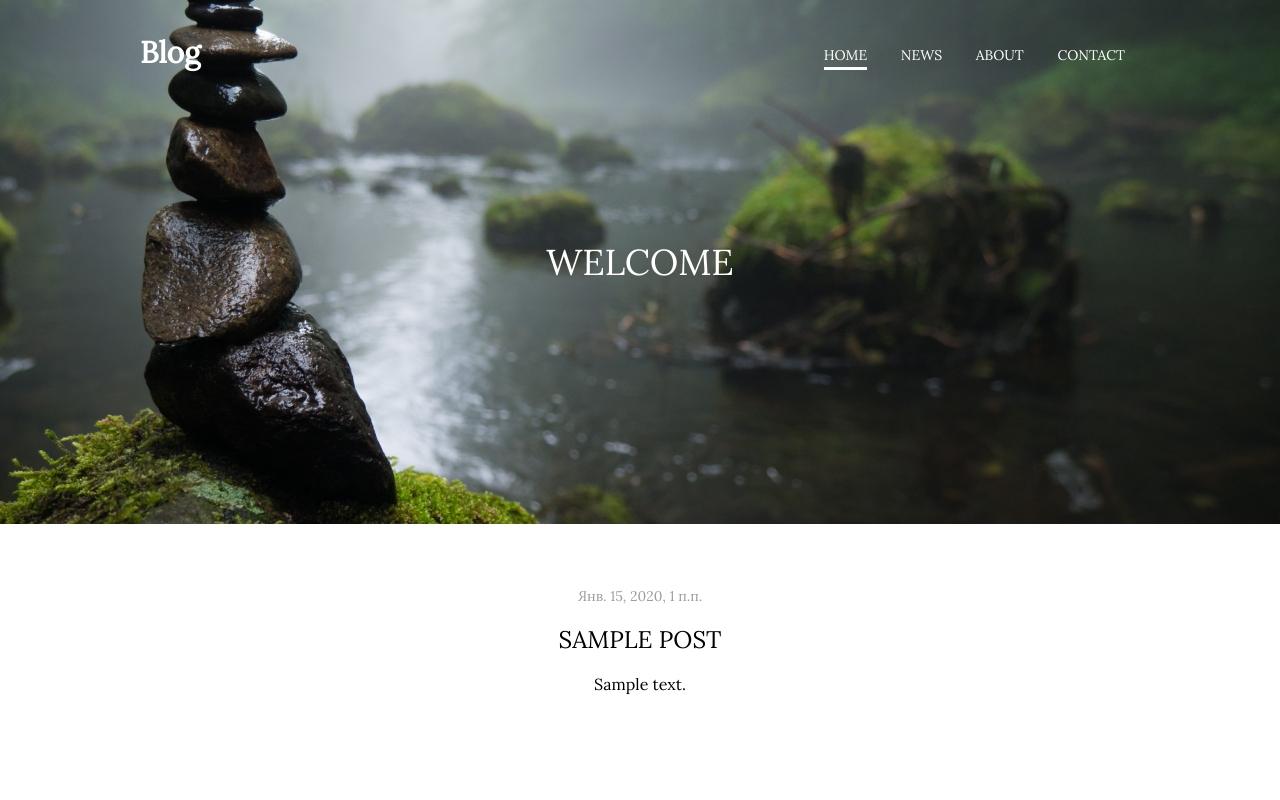
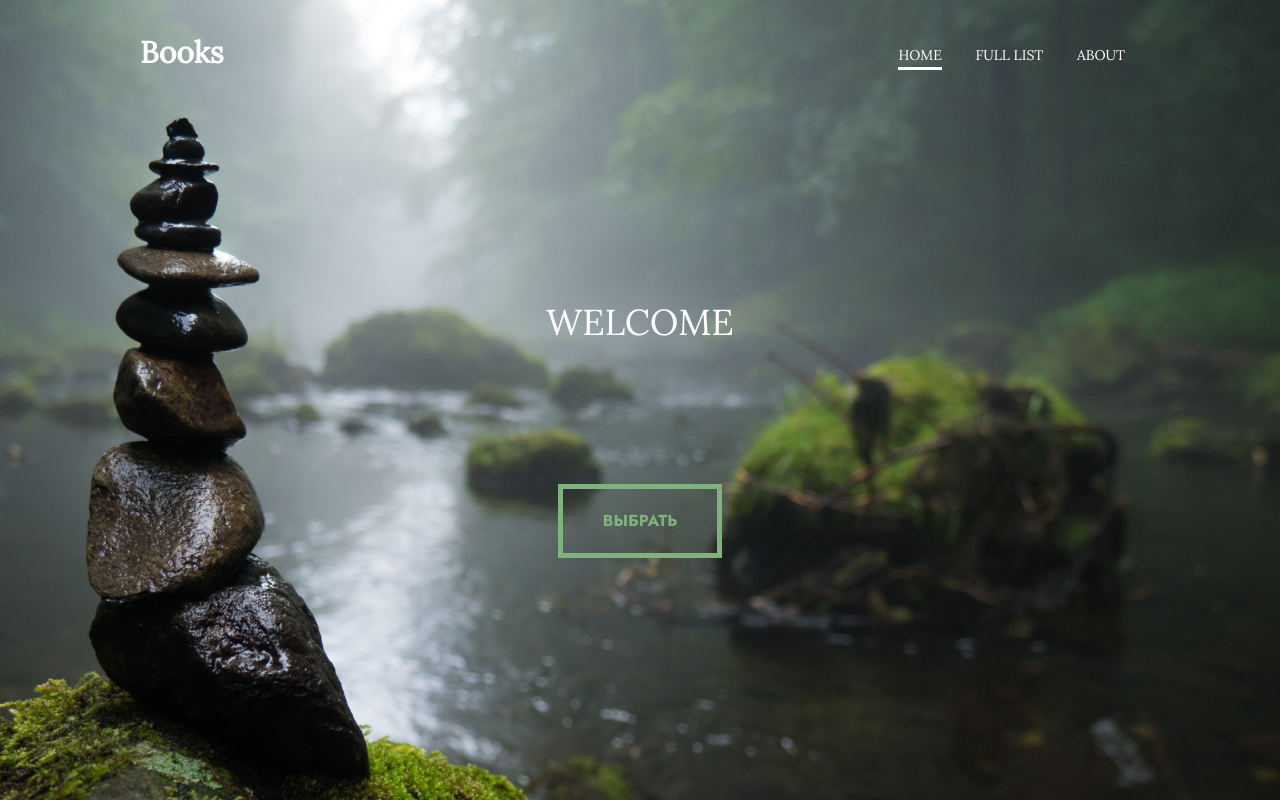
Before and after one commit to ttpavlova/book-excerpts, a Django app: page / in a window 1280 px wide. Run offline with Django 3.2, Linux system fonts and the light colour scheme; tables that the repository leaves empty hold one stand-in row (values such as "Sample post"); some web fonts are replaced.

Commit message:
added js, changed homepage

```diff
--- a/books/urls.py
+++ b/books/urls.py
@@ -20,11 +20,12 @@ from post.views import (
     bookshome,
     booksdetail,
     bookslist,
+    about,
 )
 
 urlpatterns = [
     path('admin/', admin.site.urls),
     path('', include('post.urls')),
-    path ('books/', include('post.urls')),
-    path ('detail/', include('post.urls')),
+    path ('list/', include('post.urls')),
+    path ('about/', include('post.urls')),
 ]
--- a/post/static/css/style.css
+++ b/post/static/css/style.css
@@ -7,14 +7,17 @@ body {
 	color: #000000;
 }
 
-h1, h2, h3, h4, h5, h6 {
+h1, h2, h3, h4, h5, h6, p {
 	margin: 0;
 	padding: 0;
 }
 
-p {
-	margin: 0;
-	padding: 0;
+.container {
+	width: 100%;
+	max-width: 1000px;
+	margin: 0 auto;
+	padding: 10px;
+	text-align: center;
 }
 
 /* header */
@@ -92,25 +95,27 @@ p {
 
 /* intro */
 
-.intro h1 {
+.intro {
+	text-align: center;
+
+	width: 100%;
+	height: 100vh;
+
+	background-image: url("../img/header.jpg");
+	background-position: center 100%;
+	background-repeat: no-repeat;
+	background-size: cover;
+	background-color: #73d360;
+}
+
+.intro-title {
+	margin: 300px 0 0 0;
 	font-family: 'Lora', serif;
 	font-size: 36px;
 	font-weight: 500;
 	text-transform: uppercase;
 	text-decoration: none;
 	color: #ffffff;
-}
-
-.intro {
-	width: 100%;
-	padding-top: 250px;
-	padding-bottom: 250px;
-	text-align: center;
-	background-image: url("../img/header.jpg");
-	background-position: center 100%;
-	background-repeat: no-repeat;
-	background-size: cover;
-	background-color: #73d360;
 }
 
 .intro-detail {
@@ -125,13 +130,48 @@ p {
 	background-color: #73d360;
 }
 
+.btn {
+	cursor: pointer;
+}
+
+.btn-random {
+	display: inline-block;
+	margin-top: 150px;
+
+	font-family: 'Jost', sans-serif;
+	text-align: center;
+	font-size: 16px;
+	font-weight: 500;
+	text-transform: uppercase;
+	padding: 20px 40px;
+	border: 5px solid #7fb37d;
+	background-color: transparent;
+	color: #7fb37d;
+	transition: border .4s linear, color .4s linear;
+}
+
+.btn-random:hover {
+	font-size: 18px;
+	padding: 21px 41px;
+	border: 5px solid #ffffff;
+	background-color: transparent;
+	color: #ffffff;
+}
+
+.btn-random:active {
+	font-size: 18px;
+	padding: 21px 41px;
+	border: 5px solid #7fb37d;
+	background-color: transparent;
+	color: #7fb37d;
+}
+
+/* элемент с id="max_value" нужен, чтобы узнать количество записей на сайте, но отображать его на странице не нужно */
+#max-value {
+	display: none;
+}
+
 /* content */
-
-.container {
-	width: 1000px;
-	margin: 0 auto;
-	padding: 10px;
-}
 
 .post-date {
 	margin-bottom: 20px;
--- /dev/null
+++ b/post/static/js/activity.js
@@ -0,0 +1,23 @@
+let min_value = 1, max_value = 0;
+
+// сначала посчитаем количество записей на сайте => оно запишется в переменную max_value
+countAmountOfPages();
+
+// функция получения количества статей на сайте
+function countAmountOfPages() {
+    max_value = document.getElementById("max-value").innerHTML;
+    return max_value;
+}
+
+// функция для вычисления рандомного значения от min включительно до max включительно
+function getRandomIntInclusive(min, max) {
+    min = Math.ceil(min);
+    max = Math.floor(max);
+    return Math.floor(Math.random() * (max - min + 1)) + min; //Максимум и минимум включаются
+}
+
+// функция перехода на рандомную статью
+function moveToRandomPage() {
+    let random_number = getRandomIntInclusive(min_value, max_value);
+    document.location.href = "http://127.0.0.1:8000/list/" + random_number + "/";
+}
--- a/post/templates/base.html
+++ b/post/templates/base.html
@@ -1,4 +1,7 @@
+<!-- база страниц; общий header -->
+
 {% load static %}
+
 <!DOCTYPE html>
 <html lang="ru">
     <head>
@@ -14,14 +17,13 @@
             <div class="container">
                 <div class="header-inner">
                     <div class="header-logo">
-                        <a href="/">Blog</a>
+                        <a href="/">Books</a>
                     </div>
 
                     <nav class="nav">
-                        <a class="nav-link active" href="#">Home</a>
-                        <a class="nav-link" href="#">News</a>
-                        <a class="nav-link" href="#">About</a>
-                        <a class="nav-link" href="#">Contact</a>
+                        <a class="nav-link active" href="http://127.0.0.1:8000/">Home</a>
+                        <a class="nav-link" href="http://127.0.0.1:8000/list/">Full List</a>
+                        <a class="nav-link" href="http://127.0.0.1:8000/about/">About</a>
                     </nav>
                 </div>
             </div>
@@ -31,6 +33,6 @@
             {% block content %}
             {% endblock content %}
         </div>
-
+        <script src="../static/js/activity.js"></script>
     </body>
 </html>
--- a/post/templates/booksdetail.html
+++ b/post/templates/booksdetail.html
@@ -1,3 +1,5 @@
+<!-- страница конкретной выдержки из книги; отображает верхнее меню, дату, название и текст публикации -->
+
 {% extends 'base.html' %}
 
 {% block content %}
--- a/post/templates/index.html
+++ b/post/templates/index.html
@@ -1,24 +1,16 @@
+<!-- домашняя страница: верхнее меню, интро, главная кнопка -->
+
 {% extends 'base.html' %}
 
 {% block content %}
 
 <div class="intro">
-	<h1>Welcome</h1>
-</div>
-<div class="posts">
 	<div class="container">
-		{% for i in object_list %}
-			<div class="post-item">
-				<div class="post-date">
-					{{i.tpublish}}
-				</div>
-				<h2 class="post-title"> <a href="{{i.pk}}"> {{i.title}} </a> </h2>
-				<div class="post-text-short">
-					<p> {{i.content}} </p>
-				</div>
-			</div>
-		{% endfor %}
+		<h1 class="intro-title">Welcome</h1>
+		<a class="btn btn-random" onclick="moveToRandomPage()">Выбрать</a>
 	</div>
 </div>
 
+<p id="max-value">{{count}}</p>
+
 {% endblock content %}
--- a/post/urls.py
+++ b/post/urls.py
@@ -4,10 +4,15 @@ from django.urls import path
 from . import views
 
 urlpatterns = [
-    # http://127.0.0.1:8000/books/ - попадаем на главную страницу
-    path('books/', views.bookshome, name='bookshome'),
-    # http://127.0.0.1:8000/detail/ - страница со списком книг
+    # http://127.0.0.1:8000/ - главная страница
+    path('', views.bookshome, name='bookshome'),
+
+    # http://127.0.0.1:8000/list/<int:pk>/ - страница с конркетным отрывком из книги
     path('<int:pk>/', views.booksdetail, name='booksdetail'),
-    # http://127.0.0.1:8000/ - страница со списком книг
-    path('', views.bookslist, name='bookslist'),
+
+    # http://127.0.0.1:8000/list/ - страница со списком публикаций
+    path('list/', views.bookslist, name='bookslist'),
+
+    # http://127.0.0.1:8000/about/ - страница с описанием ресурса
+    path('about/', views.about, name='about'),
 ]
--- a/post/views.py
+++ b/post/views.py
@@ -9,8 +9,11 @@ from django.shortcuts import get_object_or_404
 # Create your views here.
 
 def bookshome(request):
+    # count - кол-во записей
+    count=Post.objects.all().count()
     content={
-        "title":"Домашняя страница книг"
+        "title":"Домашняя страница",
+        "count":count,
     }
     return render(request, "index.html", content)
 
@@ -25,7 +28,13 @@ def booksdetail(request, pk):
 def bookslist(request):
     querybook=Post.objects.all
     content={
-        "title":"Список книг",
+        "title":"Список публикаций",
         "object_list":querybook,
     }
-    return render(request, "index.html", content)
+    return render(request, "bookslist.html", content)
+
+def about(request):
+    content={
+        "title":"Описание ресурса",
+    }
+    return render(request, "about.html", content)
```
Also changed, not shown: post/templates/about.html (added, +20 -0 lines), post/templates/bookslist.html (added, +29 -0 lines), post/templates/post_list.html (deleted, +0 -10 lines).
